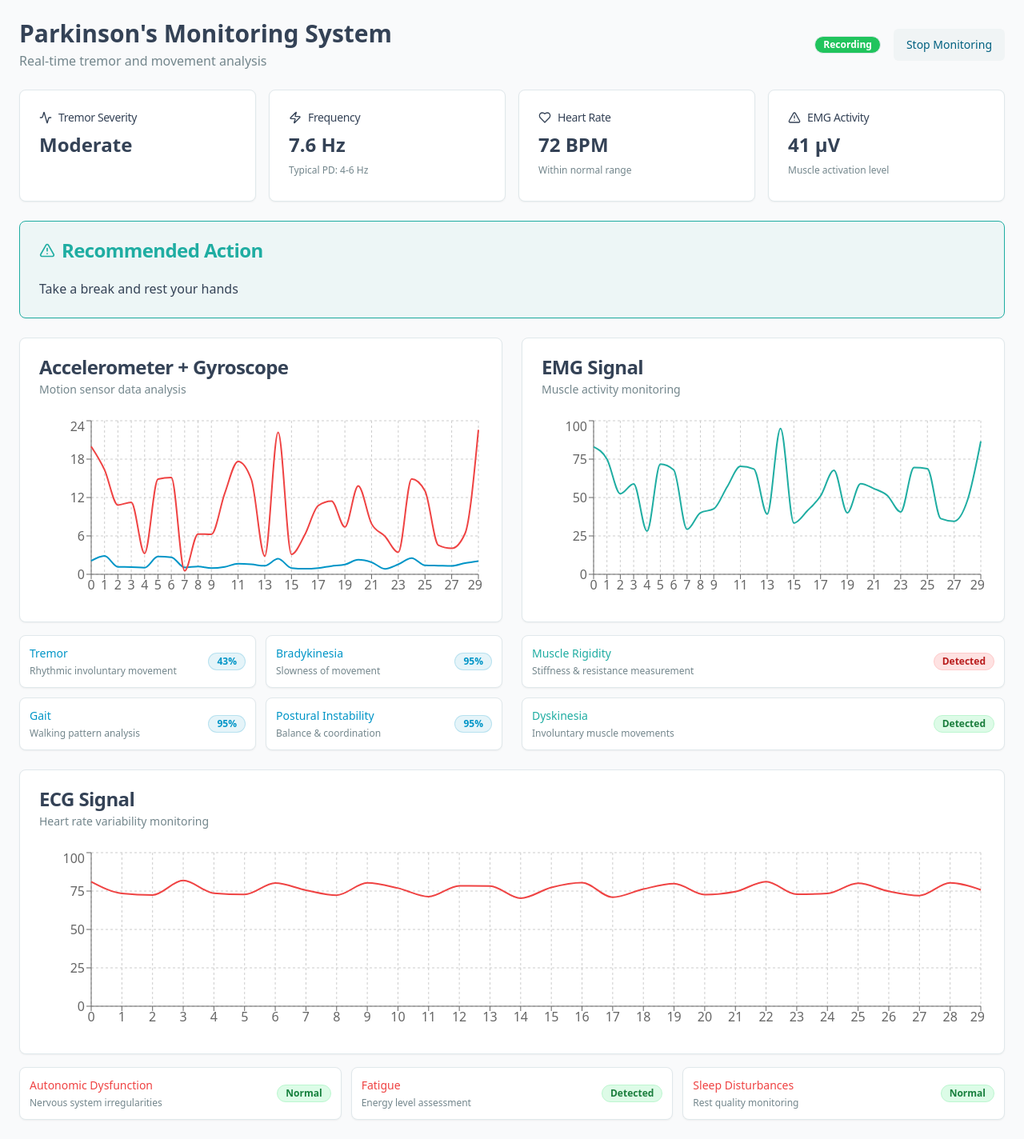
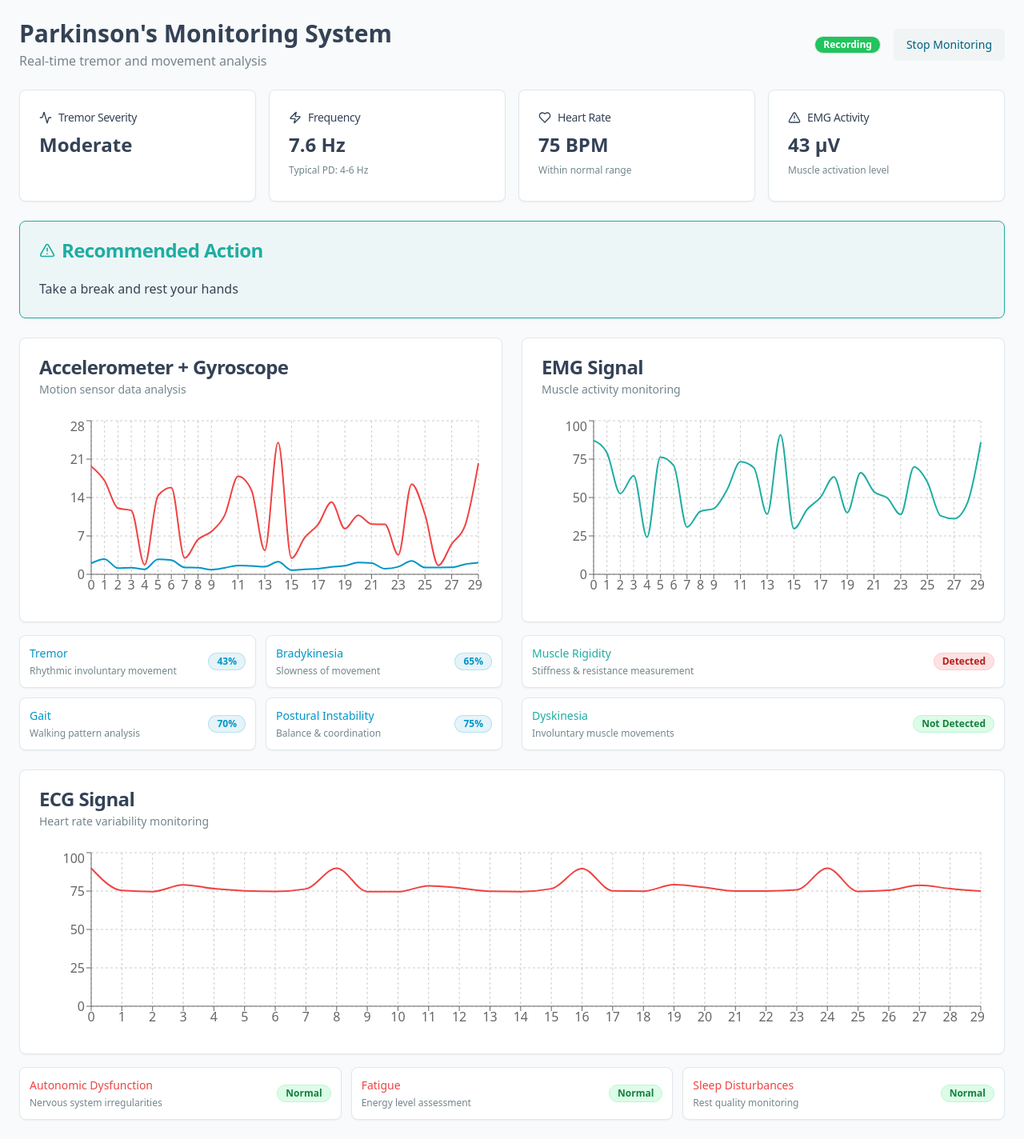
Before and after one commit to Arpitha-P-Hegde/tremor-guardian-pilot, a React (Vite) app: page / in a window 1280 px wide. Shown: the whole page at 80% size. Built offline with nearby package versions, Linux system fonts and the light colour scheme; the HTML template or start-up script is replaced by a standard one.

Commit message:
Update ECG waves and confidence levels

```diff
--- a/src/components/Dashboard.tsx
+++ b/src/components/Dashboard.tsx
@@ -55,11 +55,11 @@ const Dashboard = () => {
       acc + Math.sqrt(d.gyroscope.x ** 2 + d.gyroscope.y ** 2 + d.gyroscope.z ** 2), 0
     ) / recent.length;
 
-    // Simulate ML model confidence predictions (0-100%)
+    // Simulate ML model confidence predictions (0-100%) - reduced confidence for some features
     const tremor = Math.min(95, Math.max(5, (avgAcceleration * 25) + (Math.random() * 10)));
-    const bradykinesia = Math.min(95, Math.max(5, (avgGyro * 15) + (Math.random() * 15)));
-    const gait = Math.min(95, Math.max(5, (avgAcceleration * 20) + (avgGyro * 10) + (Math.random() * 12)));
-    const posturalInstability = Math.min(95, Math.max(5, (avgGyro * 18) + (avgAcceleration * 12) + (Math.random() * 8)));
+    const bradykinesia = Math.min(65, Math.max(5, (avgGyro * 8) + (Math.random() * 12))); // Reduced confidence
+    const gait = Math.min(70, Math.max(5, (avgAcceleration * 12) + (avgGyro * 6) + (Math.random() * 10))); // Reduced confidence
+    const posturalInstability = Math.min(75, Math.max(5, (avgGyro * 10) + (avgAcceleration * 8) + (Math.random() * 8))); // Reduced confidence
 
     return {
       tremor: Math.round(tremor),
@@ -82,8 +82,8 @@ const Dashboard = () => {
       muscleRigidity: avgEmg > 35 ? "Detected" : "Normal",
       dyskinesia: Math.random() > 0.7 ? "Detected" : "Not Detected",
       autonomicDysfunction: avgAccel > 2 ? "Abnormal" : "Normal",
-      fatigue: Math.random() > 0.6 ? "Detected" : "Normal",
-      sleepDisturbances: Math.random() > 0.8 ? "Detected" : "Normal"
+      fatigue: "Normal", // Static - no fluctuation
+      sleepDisturbances: "Normal" // Static - no fluctuation
     };
   };
 
@@ -94,6 +94,38 @@ const Dashboard = () => {
 
     // Simulate tremor in accelerometer data
     const tremor = Math.sin(timestamp * tremorFreq * 0.1) * tremorAmplitude;
+
+    // Generate realistic ECG pattern similar to reference image
+    const heartRate = 75; // BPM
+    const beatInterval = 60000 / heartRate; // ms per beat
+    const beatPhase = (timestamp % beatInterval) / beatInterval; // 0-1 cycle
+
+    let ecgValue = 75; // Baseline
+
+    // P wave (0.0-0.15 of cycle)
+    if (beatPhase < 0.15) {
+      const pPhase = beatPhase / 0.15;
+      ecgValue += 2 * Math.sin(pPhase * Math.PI);
+    }
+    // QRS complex (0.15-0.35 of cycle) - sharp spike like reference
+    else if (beatPhase < 0.35) {
+      const qrsPhase = (beatPhase - 0.15) / 0.2;
+      if (qrsPhase < 0.3) {
+        ecgValue -= 3; // Q wave
+      } else if (qrsPhase < 0.7) {
+        ecgValue += 15 * Math.sin((qrsPhase - 0.3) / 0.4 * Math.PI); // R wave - tall spike
+      } else {
+        ecgValue -= 8 * Math.sin((qrsPhase - 0.7) / 0.3 * Math.PI); // S wave
+      }
+    }
+    // T wave (0.5-0.8 of cycle)
+    else if (beatPhase > 0.5 && beatPhase < 0.8) {
+      const tPhase = (beatPhase - 0.5) / 0.3;
+      ecgValue += 4 * Math.sin(tPhase * Math.PI);
+    }
+
+    // Add slight noise
+    ecgValue += (Math.random() - 0.5) * 1;
 
     return {
       timestamp,
@@ -108,7 +140,7 @@ const Dashboard = () => {
         z: tremor * 8 + (Math.random() - 0.5) * 4
       },
       emg: 20 + Math.abs(tremor) * 30 + Math.random() * 10, // Muscle activity
-      ecg: 75 + Math.sin(timestamp * 0.02) * 5 + Math.random() * 2 // Heart rate variation
+      ecg: ecgValue
     };
   };
 
```
